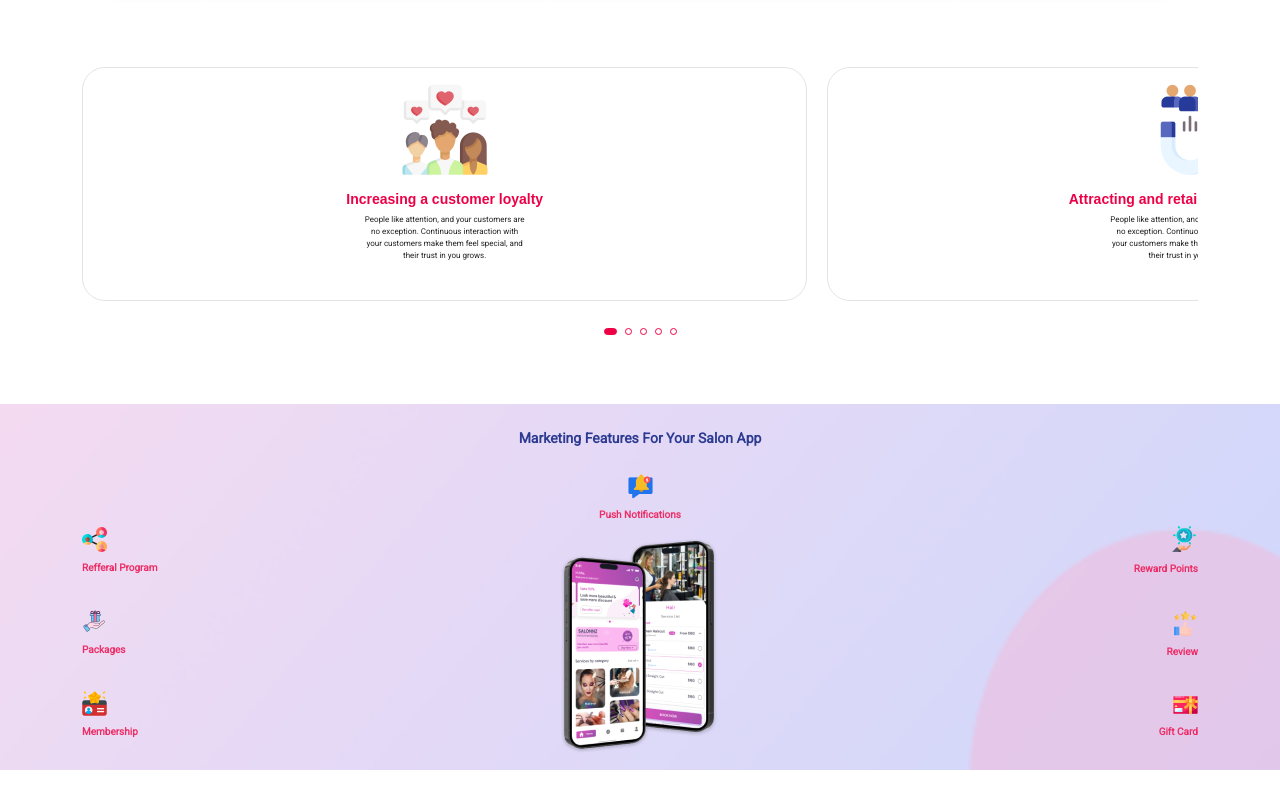
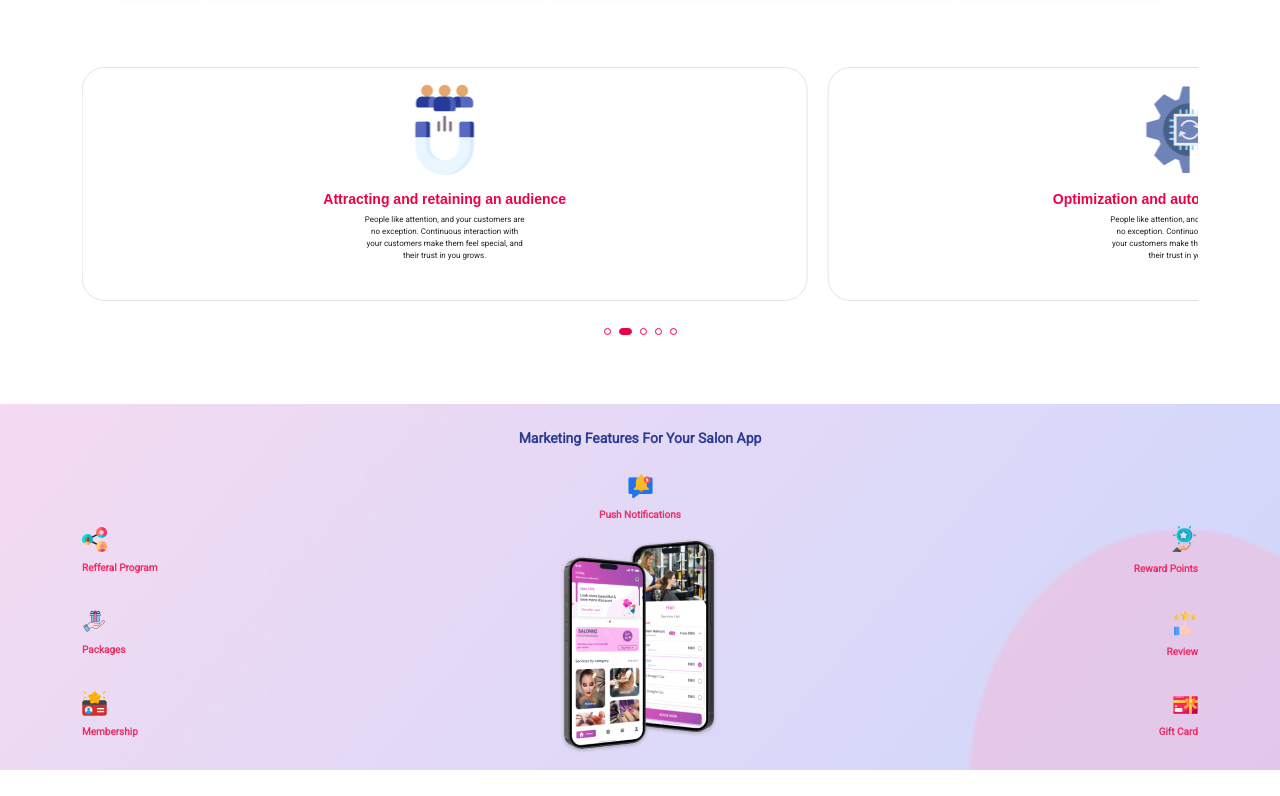
Before and after one commit to indrajeet-tellis/salon, a Nuxt app: page / in a window 1280 px wide. Shown: the part 872-1668 px from the top of the page. Built offline with nearby package versions, Linux system fonts and the light colour scheme; a web font is replaced by a local one.

Commit message:
slider update

```diff
--- a/pages/index.vue
+++ b/pages/index.vue
@@ -1,6 +1,6 @@
 <script>
 import { Swiper, SwiperSlide } from "swiper/vue";
-import { Pagination } from "swiper/modules";
+import { Pagination, Autoplay } from "swiper/modules";
 import "swiper/css/free-mode";
 import "swiper/css";
 import "swiper/css/navigation";
@@ -34,7 +34,7 @@
     return {
       onSwiper,
       onSlideChange,
-      modules: [Pagination],
+      modules: [Pagination, Autoplay],
     };
   },
 };
@@ -1671,7 +1671,6 @@
   </section>
   <!-- question end -->
 </template>
-
 <style>
 * {
   margin: 0;
@@ -1685,7 +1684,22 @@
 a {
   text-decoration: none !important;
 }
-
+.swiper-pagination-bullet {
+  opacity: 1 !important;
+  background: #fff !important;
+  width: 7px !important;
+  height: 7px !important ;
+  border-radius: 50% !important;
+  border: 1px solid #ed0046 !important;
+}
+.swiper-pagination-bullet-active {
+  background: #ed0046 !important;
+  width: 13px !important;
+  border-radius: 100px !important;
+}
+</style>
+
+<style scoped>
 /* marketing start */
 .marketing {
   background-position: center;
@@ -1729,19 +1743,6 @@
   padding-bottom: 160px;
 }
 
-.swiper-pagination-bullet {
-  opacity: 1;
-  background: #fff;
-  width: 7px;
-  height: 7px;
-  border-radius: 50%;
-  border: 1px solid #ed0046;
-}
-.swiper-pagination-bullet-active {
-  background: #ed0046 !important;
-  width: 13px;
-  border-radius: 100px;
-}
 /* banner end */
 
 /* software start*/
@@ -1797,37 +1798,12 @@
   background-repeat: no-repeat;
   background-size: cover;
 }
-.online .swiper-pagination-bullet {
-  opacity: 1;
-  background: #fff;
-  width: 7px;
-  height: 7px;
-  border-radius: 50%;
-  border: 1px solid #ed0046;
-}
-.online .swiper-pagination-bullet-active {
-  background: #ed0046 !important;
-  width: 13px;
-  border-radius: 100px;
-}
+
 /* online end */
 
 /* advantage start */
 .advantage .swiper-slide {
   width: 65%;
-}
-.advantage .swiper-pagination-bullet {
-  opacity: 1;
-  background: #fff;
-  width: 7px;
-  height: 7px;
-  border-radius: 50%;
-  border: 1px solid #ed0046;
-}
-.advantage .swiper-pagination-bullet-active {
-  background: #ed0046 !important;
-  width: 13px;
-  border-radius: 100px;
 }
 
 .advantage {
```
Also changed, not shown: public/assets/bItem.png (renamed from public/assets/subBan-One.png).
